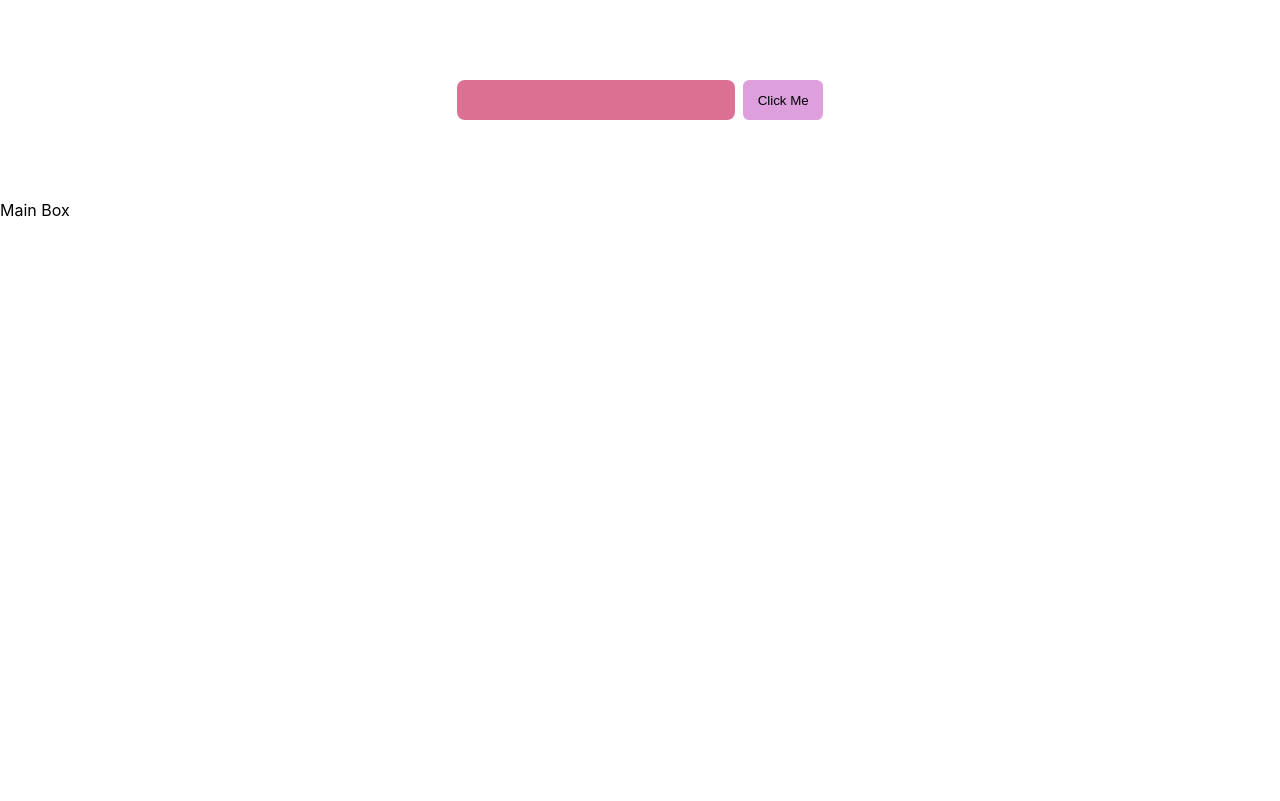
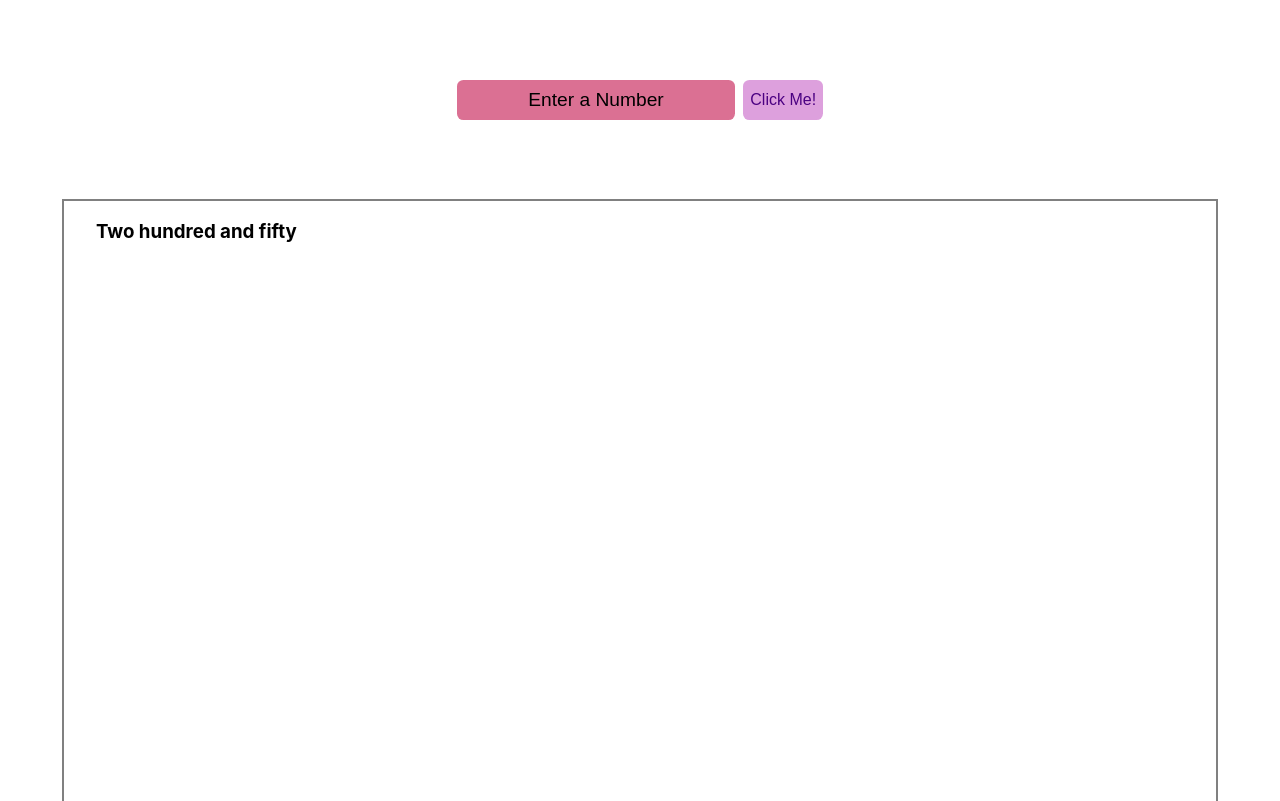
Before and after one commit to Mehrdad-mousavi96/num-to-str, a React (Create React App) app: page / in a window 1280 px wide. Built offline with nearby package versions, Linux system fonts and the light colour scheme.

Commit message:
Bottom desing completed

```diff
--- a/src/modules/button/Button.jsx
+++ b/src/modules/button/Button.jsx
@@ -5,7 +5,7 @@ import { MainButton } from "./ButtonStyle"
 const Button = () => {
     return (
         <MainButton>
-            Click Me
+            Click Me!
         </MainButton>
     )
 }
--- a/src/modules/button/ButtonStyle.js
+++ b/src/modules/button/ButtonStyle.js
@@ -4,8 +4,14 @@ export const MainButton = styled.button`
   width: 5rem;
   height: 2.5rem;
   background: plum;
-  margin-left: .5rem;
+  margin-left: 0.5rem;
   border: none;
   border-radius: 0.4rem;
   cursor: pointer;
+  font-size: 1rem;
+  color: Indigo;
+
+  @media only screen and (max-width: 375px) {
+    margin-top: .2rem;
+  }
 `;
--- a/src/modules/core/AppStyle.js
+++ b/src/modules/core/AppStyle.js
@@ -2,10 +2,10 @@ import styled from "styled-components";
 
 
 export const Container = styled.div`
-
     width: 100%;
     height: 100%;
     display: grid;
+    align-items: center;
 `;
 
 export const Top = styled.div`
@@ -15,8 +15,18 @@ export const Top = styled.div`
     justify-content: center;
     align-items: center;
     flex-direction: row;
+
+    @media only screen and (max-width: 375px) {
+        display: grid;
+        place-items: center;
+    }
 `;
 
 export const Bottom = styled.div`
-    width: 100%;
+  width: 100%;
+  height: 75vh;
+  display: flex;
+  justify-content: center;
+  align-items: center;
+
 `;
--- a/src/modules/input/InputStyle.js
+++ b/src/modules/input/InputStyle.js
@@ -1,18 +1,31 @@
 import styled from "styled-components";
 
-export const MainInput = styled.input`
+export const MainInput = styled.input.attrs({
+  placeholder: "Enter a Number",
+})`
   width: 15rem;
   height: 2.5rem;
   background: PaleVioletRed;
-  border-radius: 0.5rem;
+  border-radius: 0.4rem;
+  border: none;
   outline: none;
-  border: none;
   font-size: 1.2rem;
   color: Indigo;
   padding: 0 1.2rem;
   cursor: pointer;
+  display: flex;
+  text-align: center;
+
+  &::placeholder {
+    color: black;
+    font-size: 1.2rem;
+
+  }
 
   :focus {
-    box-shadow: 1px 2px 1px 1px PeachPuff;
+  }
+
+  @media only screen and (max-width: 375px) {
+    margin-top: 2rem;
   }
 `;
--- a/src/modules/main-box/MainBox.jsx
+++ b/src/modules/main-box/MainBox.jsx
@@ -1,10 +1,14 @@
 import React from 'react'
+
+import {Container, Content} from "./MainBoxStyle"
 
 const MainBox = () => {
     return (
-        <div>
-            Main Box
-        </div>
+        <Container>
+            <Content>
+                Two hundred and fifty
+            </Content>
+        </Container>
     )
 }
 
--- a/src/modules/main-box/MainBoxStyle.js
+++ b/src/modules/main-box/MainBoxStyle.js
@@ -1 +1,16 @@
 import styled from "styled-components";
+
+export const Container = styled.div`
+  width: 90%;
+  height: 100%;
+  display: flex;
+  justify-content: flex-start;
+  border-top: 0.15rem solid grey;
+  border-right: 0.15rem solid grey;
+  border-left: 0.15rem solid grey;
+
+`;
+
+export const Content = styled.h3`
+    margin-left: 2rem;
+`;
```
Also changed, not shown: src/modules/input/Input.jsx (line endings or trailing spaces).
